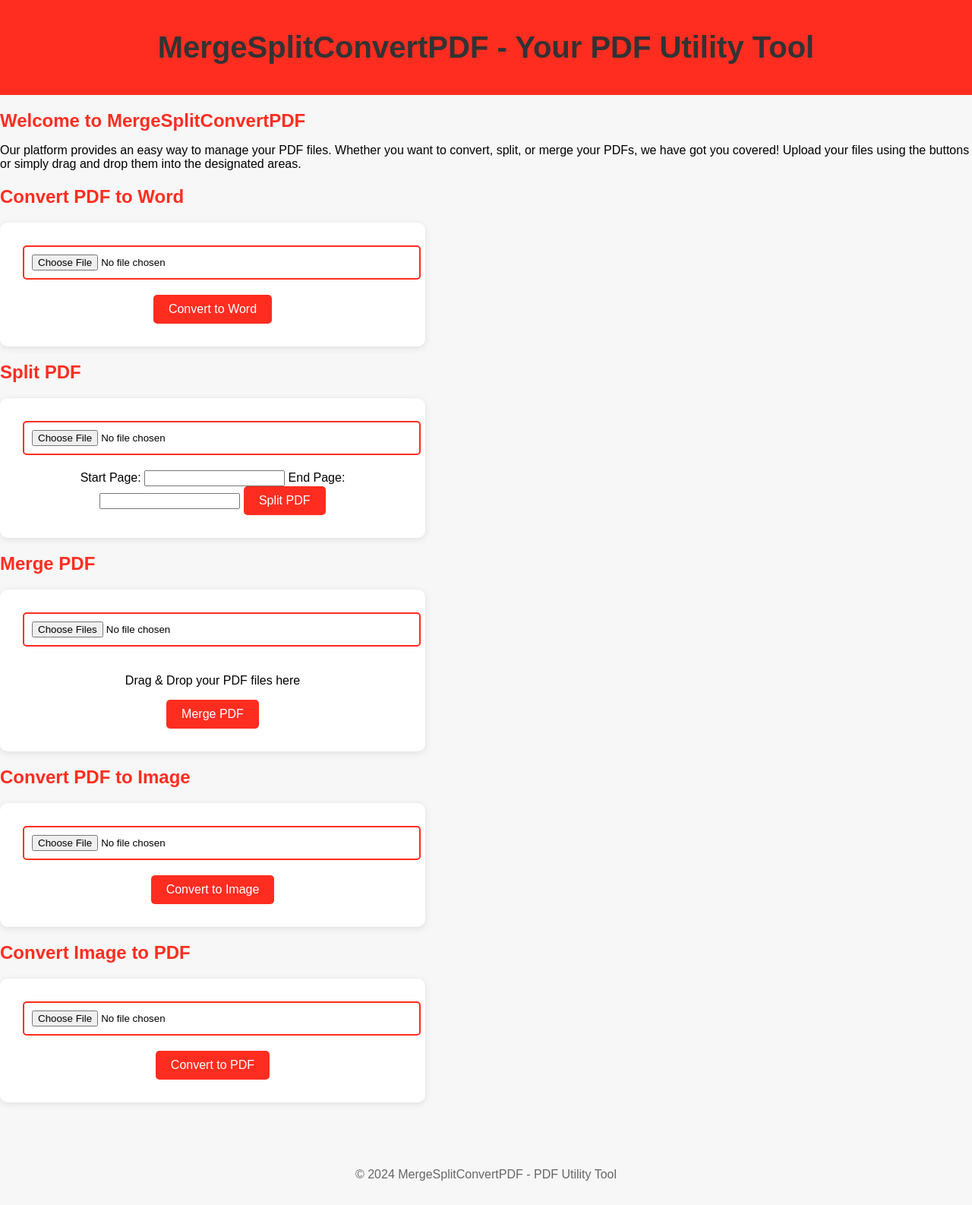
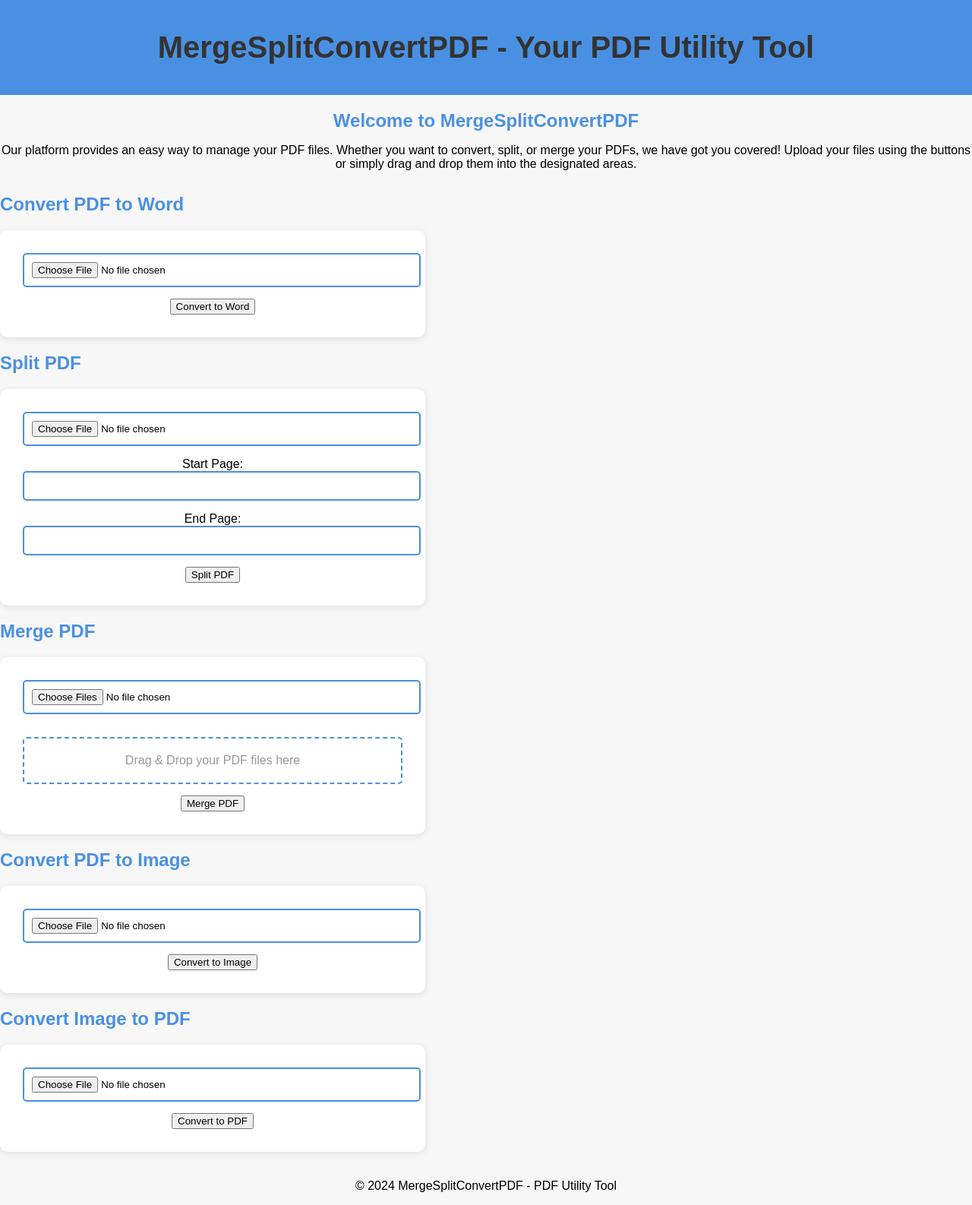
Before and after one commit to ketansonawane7/workonpdf, a Flask app: page / in a window 1280 px wide. Shown: the whole page at 76% size. Before the commit the page ends 1554 px from the top, so only its background shows below. Run offline with Flask 3, Linux system fonts and the light colour scheme.

Commit message:
Add files via upload

```diff
--- a/static/css/styles.css
+++ b/static/css/styles.css
@@ -9,7 +9,7 @@ body {
 }
 
 header {
-    background-color: #FF2D20;
+    background-color: #4A90E2; /* Softer blue */
     color: white;
     width: 100%;
     padding: 10px 0;
@@ -25,8 +25,13 @@ h1 {
 
 h2 {
     font-size: 1.5rem;
-    color: #FF2D20;
+    color: #4A90E2; /* Softer blue */
     margin-bottom: 15px;
+}
+
+.intro {
+    text-align: center;
+    margin-bottom: 30px;
 }
 
 form {
@@ -39,51 +44,25 @@ form {
     text-align: center;
 }
 
-input[type="file"] {
+input[type="file"],
+input[type="number"] {
     padding: 10px;
-    border: 2px solid #FF2D20;
+    border: 2px solid #4A90E2; /* Softer blue */
     border-radius: 5px;
     display: inline-block;
     width: 100%;
-    margin-bottom: 20px;
+    margin-bottom: 15px;
 }
 
-button {
-    background-color: #FF2D20;
-    color: white;
-    border: none;
-    padding: 10px 20px;
+.drop-area {
+    border: 2px dashed #4A90E2; /* Softer blue */
     border-radius: 5px;
-    font-size: 1rem;
-    cursor: pointer;
-    transition: background-color 0.3s ease;
+    padding: 20px;
+    margin: 15px 0;
+    text-align: center;
 }
 
-button:hover {
-    background-color: #e0241a;
+.drop-area p {
+    margin: 0;
+    color: #999;
 }
-
-select {
-    padding: 10px;
-    border: 2px solid #FF2D20;
-    border-radius: 5px;
-    display: inline-block;
-    margin-bottom: 20px;
-    width: 100%;
-}
-
-footer {
-    margin-top: 50px;
-    color: #666;
-}
-
-.action-header {
-    text-align: center;
-    margin-bottom: 50px;
-}
-
-.action-buttons {
-    display: flex;
-    justify-content: center;
-    gap: 10px;
-}
```
